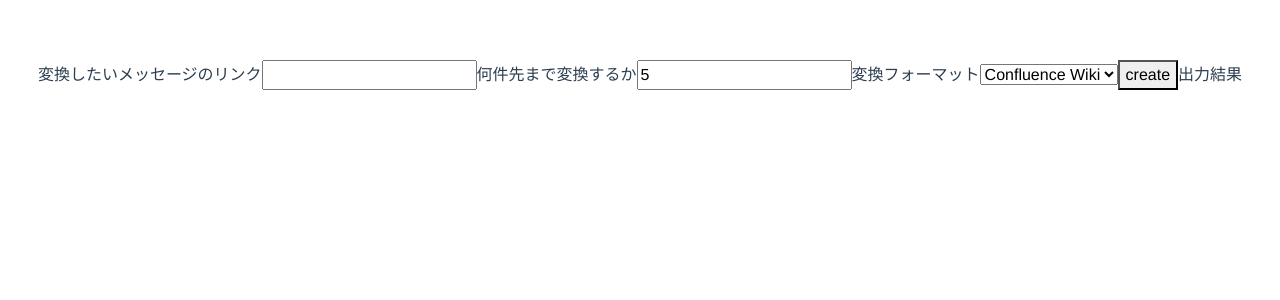
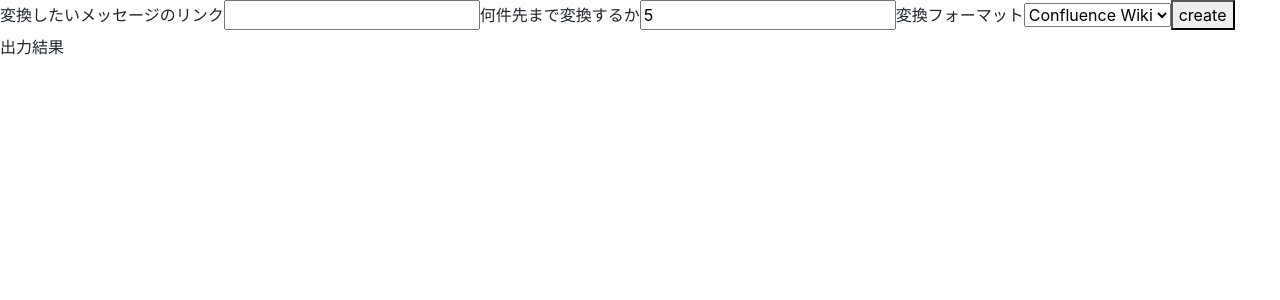
Before and after one commit to wlg-shinya/chatwork-converter, a Vue app: page / in a window 1280 px wide. Shown: the top 300 px of the page. Built offline with nearby package versions, Linux system fonts and the light colour scheme.

Commit message:
Vueデフォルトのスタイル削除

```diff
--- a/src/App.vue
+++ b/src/App.vue
@@ -5,14 +5,3 @@
 <template>
   <ChatConverter />
 </template>
-
-<style>
-#app {
-  font-family: Avenir, Helvetica, Arial, sans-serif;
-  -webkit-font-smoothing: antialiased;
-  -moz-osx-font-smoothing: grayscale;
-  text-align: center;
-  color: #2c3e50;
-  margin-top: 60px;
-}
-</style>
```
